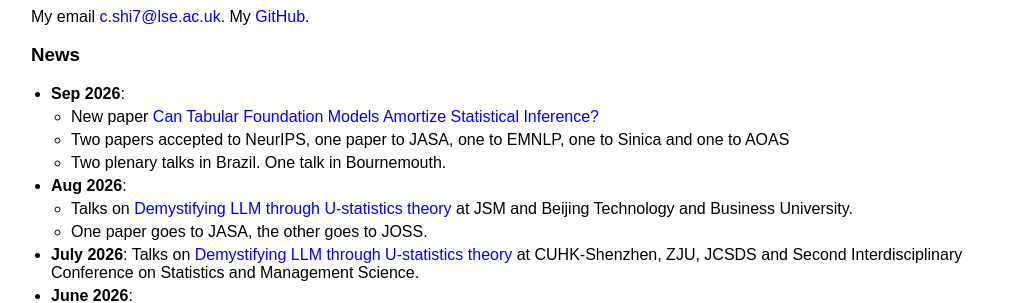
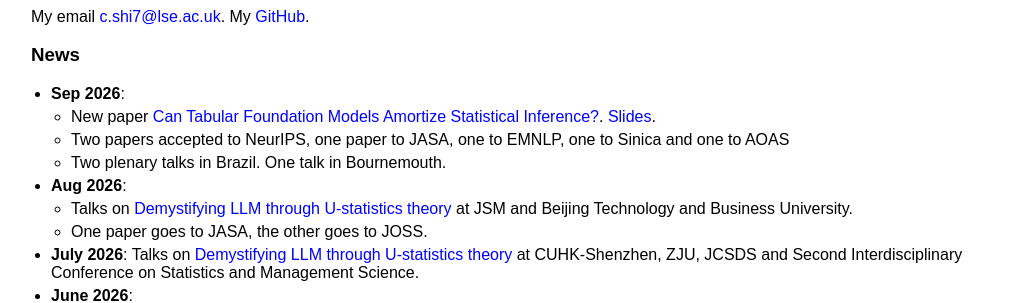
Before and after one commit to callmespring/callmespring.github.io, a Jekyll site: the page built from index.md, in a window 1280 px wide and 900 px high, scrolled down 1004 px. Shown: the part 152-455 px from the top of the window, without its empty margins (109-1134 px from the left). Built offline with Jekyll 4.4.1, drawn with Linux system fonts in a browser that asks for light colours.

Commit message:
Update index.md

```diff
--- a/index.md
+++ b/index.md
@@ -28,7 +28,7 @@ My email <c.shi7@lse.ac.uk>. My [GitHub](https://github.com/callmespring).
 
 ### News
 - **Sep 2026**:
-  * New paper [Can Tabular Foundation Models Amortize Statistical Inference?](https://arxiv.org/abs/2609.33114)
+  * New paper [Can Tabular Foundation Models Amortize Statistical Inference?](https://arxiv.org/abs/2609.33114). [Slides](https://kaiye.noncollapse.com/kai-talks/TabCon/#/1).
   * Two papers accepted to NeurIPS, one paper to JASA, one to EMNLP, one to Sinica and one to AOAS
   * Two plenary talks in Brazil. One talk in Bournemouth.
 - **Aug 2026**:
```
